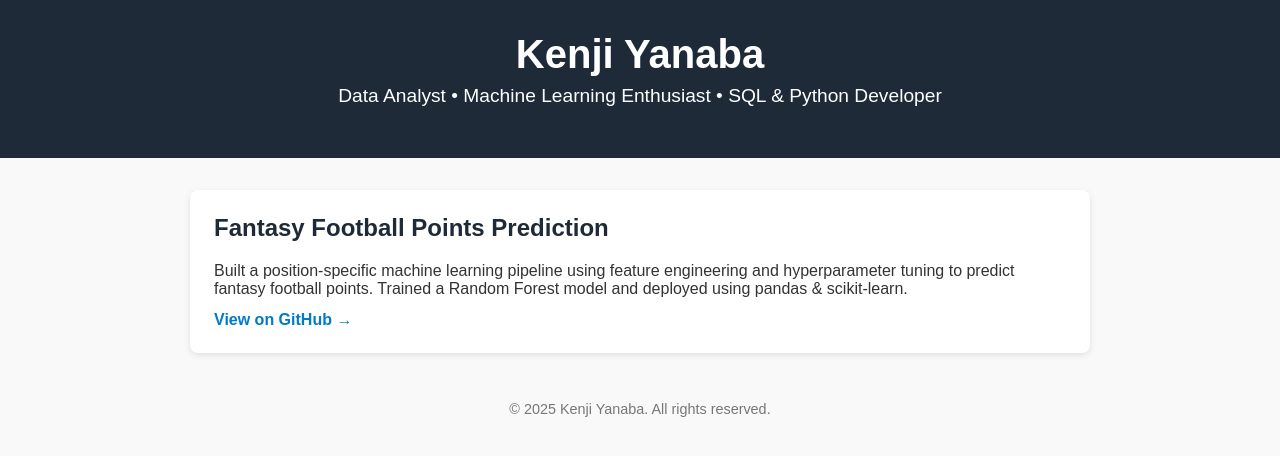
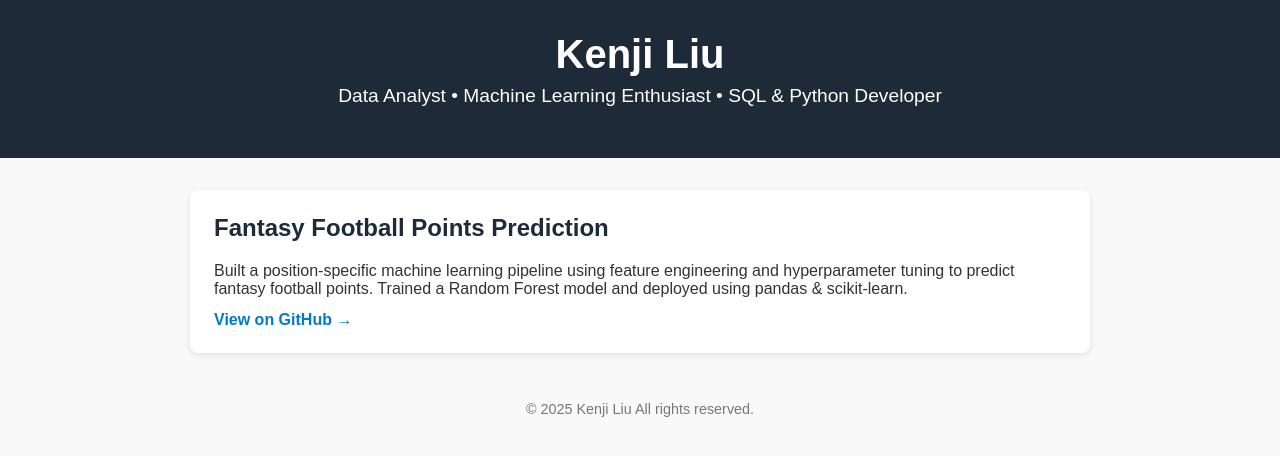
Before and after one commit to kenjiyanaba/kenjiyanaba.github.io, a plain HTML site: page index.html in a window 1280 px wide. Drawn offline with Linux system fonts and the light colour scheme.

Commit message:
Update index.html

```diff
--- a/index.html
+++ b/index.html
@@ -3,7 +3,7 @@
 <head>
   <meta charset="UTF-8" />
   <meta name="viewport" content="width=device-width, initial-scale=1" />
-  <title>Kenji Yanaba | Data Projects Portfolio</title>
+  <title>Kenji Liu | Data Projects Portfolio</title>
   <style>
     body {
       font-family: Arial, sans-serif;
@@ -59,7 +59,7 @@
 </head>
 <body>
   <header>
-    <h1>Kenji Yanaba</h1>
+    <h1>Kenji Liu</h1>
     <p>Data Analyst • Machine Learning Enthusiast • SQL & Python Developer</p>
   </header>
 
@@ -81,7 +81,7 @@
   </section>
 
   <footer>
-    &copy; 2025 Kenji Yanaba. All rights reserved.
+    &copy; 2025 Kenji Liu All rights reserved.
   </footer>
 </body>
 </html>
```
